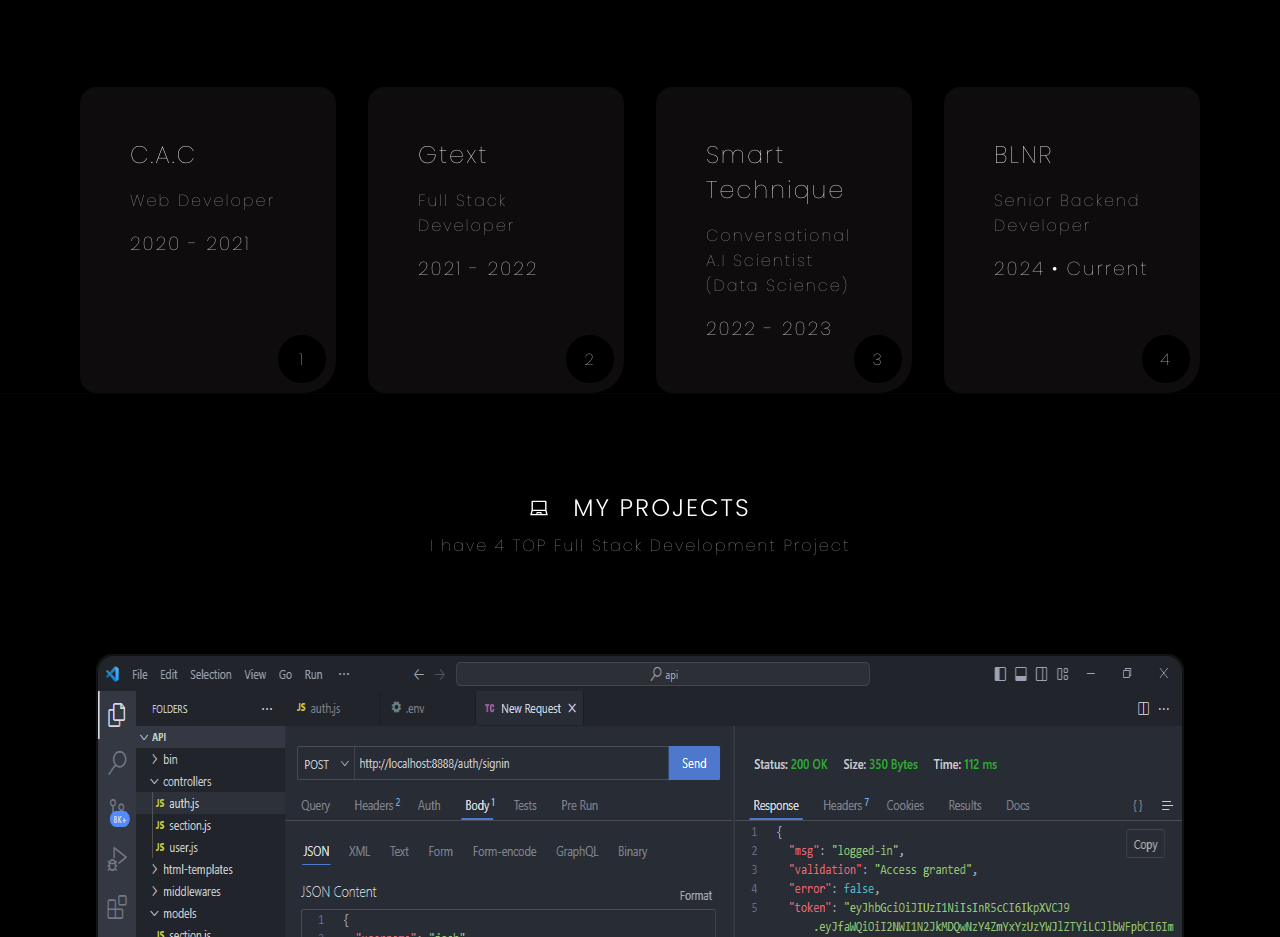
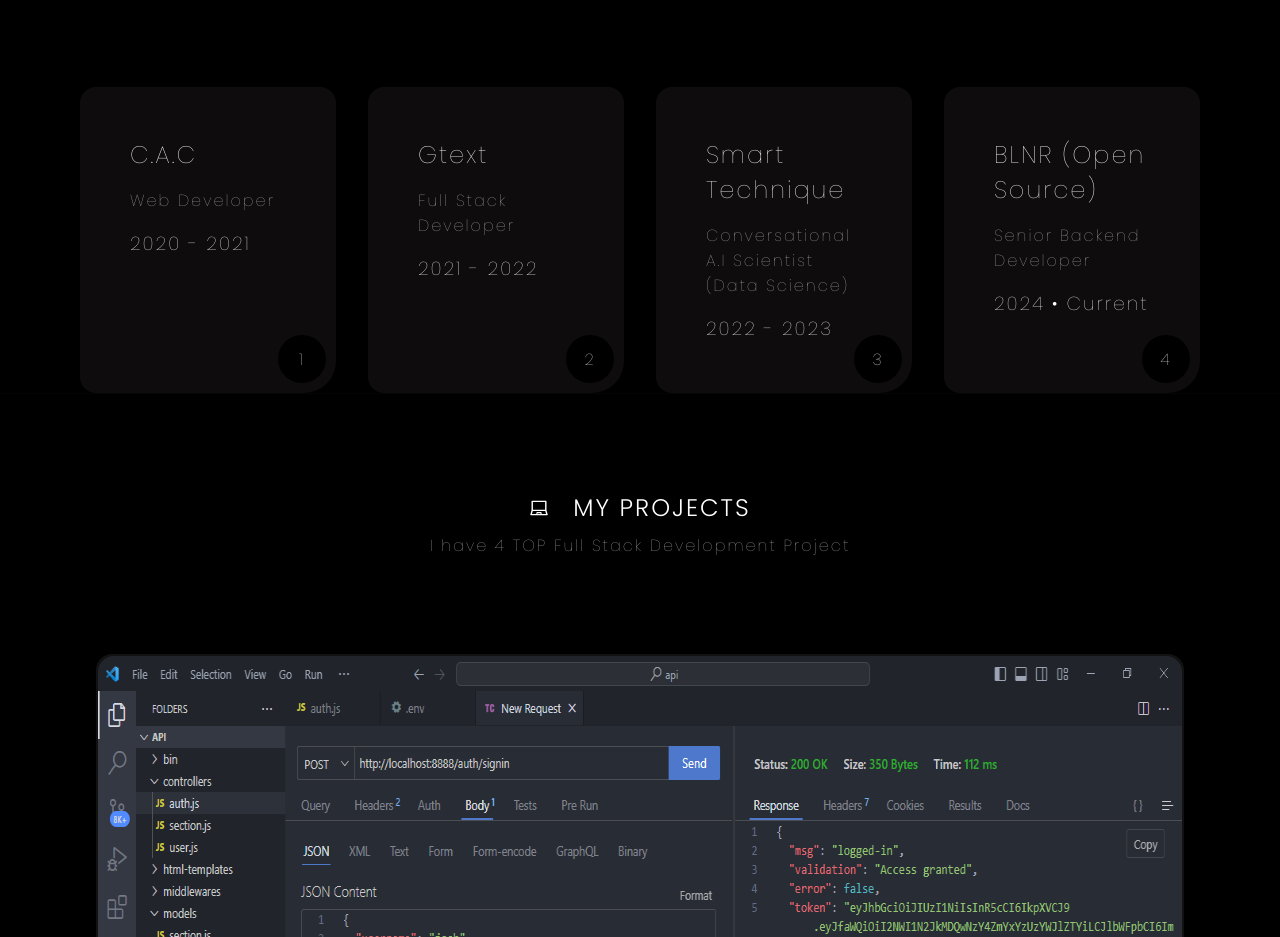
Before and after one commit to Akinleyejoshua/joshuaakinleye, a Next.js app: page / in a window 1280 px wide. Shown: the part 940-1877 px from the top of the page. Built offline with nearby package versions, Linux system fonts and the light colour scheme.

Commit message:
Update Experience.jsx

```diff
--- a/layouts/Experience.jsx
+++ b/layouts/Experience.jsx
@@ -18,7 +18,7 @@ export const Experience = () => {
             time: "2022 - 2023"
         },
         {
-            name: "BLNR",
+            name: "BLNR (Open Source)",
             role: "Senior Backend Developer",
             time: "2024 • Current"
         }
```
